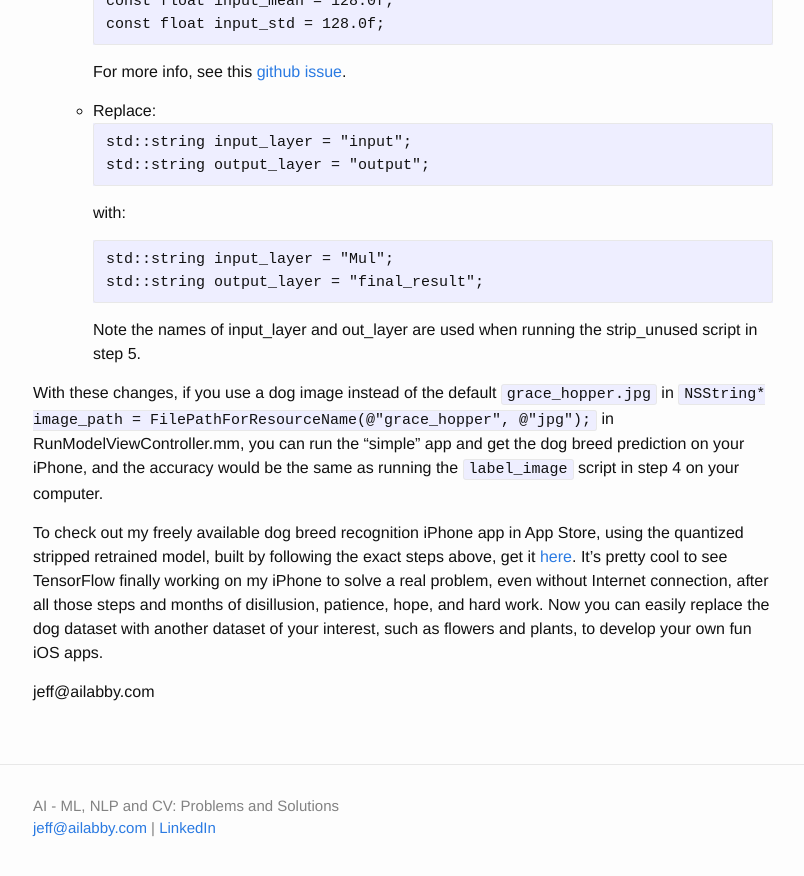
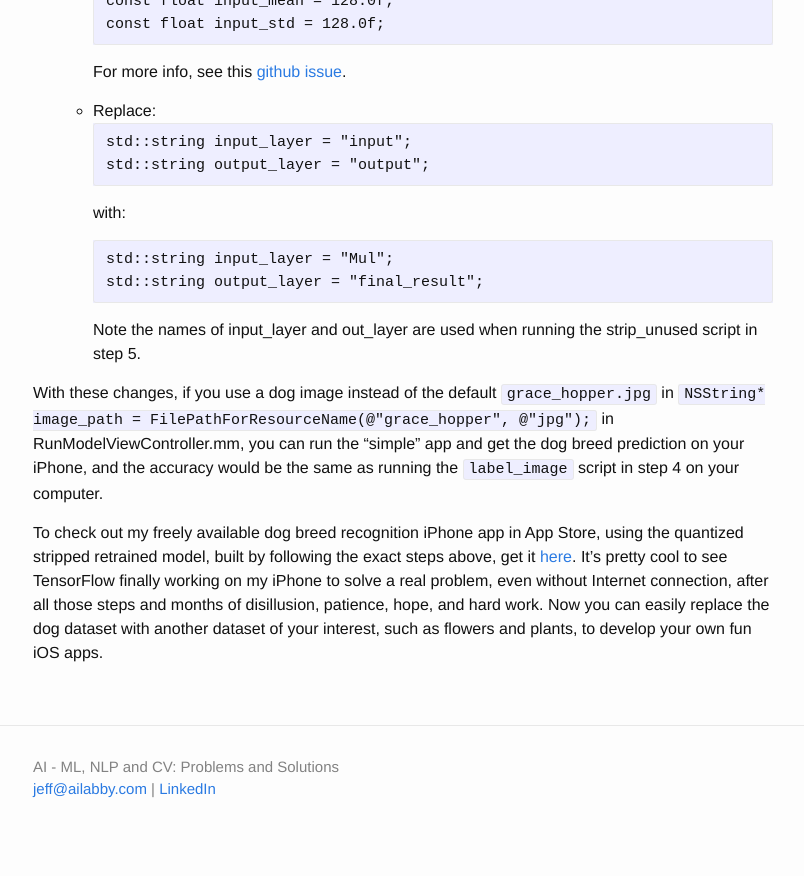
Before and after one commit to jeffxtang/jeffxtang.github.io, a Jekyll site: the page built from _posts/2016-09-23-mobile-tensorflow.md, in a window 1280 px wide and 900 px high, scrolled down 2912 px. Shown: the top 876 px of the window, without its empty margins (237-1041 px from the left). Built offline with Jekyll 4.4.1, drawn with Linux system fonts in a browser that asks for light colours; comment, search, counter and statistics services are not loaded.

Commit message:
email only

```diff
--- a/_posts/2016-09-23-mobile-tensorflow.md
+++ b/_posts/2016-09-23-mobile-tensorflow.md
@@ -102,5 +102,3 @@ Note the names of input_layer and out_layer are used when running the strip_unus
 With these changes, if you use a dog image instead of the default `grace_hopper.jpg` in `NSString* image_path = FilePathForResourceName(@"grace_hopper", @"jpg");` in RunModelViewController.mm, you can run the "simple" app and get the dog breed prediction on your iPhone, and the accuracy would be the same as running the `label_image` script in step 4 on your computer.
 
 To check out my freely available dog breed recognition iPhone app in App Store, using the quantized stripped retrained model, built by following the exact steps above, get it [here](https://itunes.apple.com/us/app/dog-breeds-recognition-powered/id1150923794?mt=8). It's pretty cool to see TensorFlow finally working on my iPhone to solve a real problem, even without Internet connection, after all those steps and months of disillusion, patience, hope, and hard work. Now you can easily replace the dog dataset with another dataset of your interest, such as flowers and plants, to develop your own fun iOS apps.
-
-jeff@ailabby.com
```
